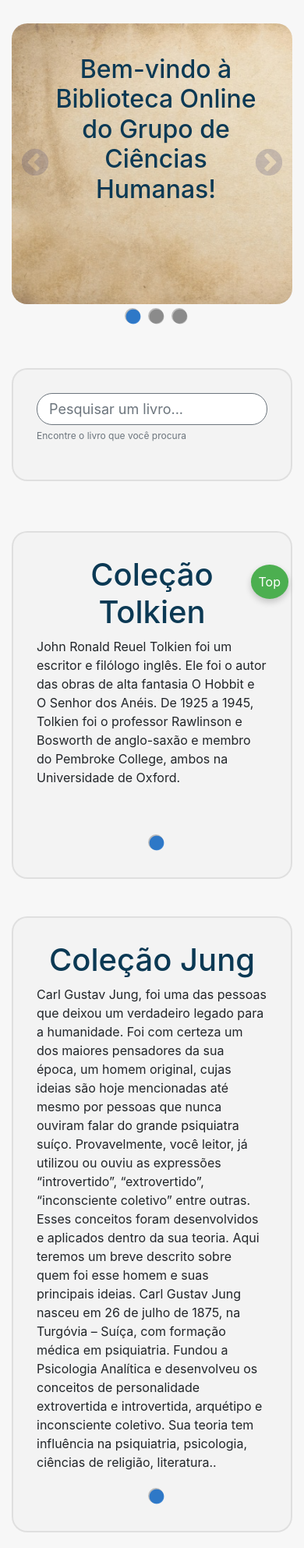
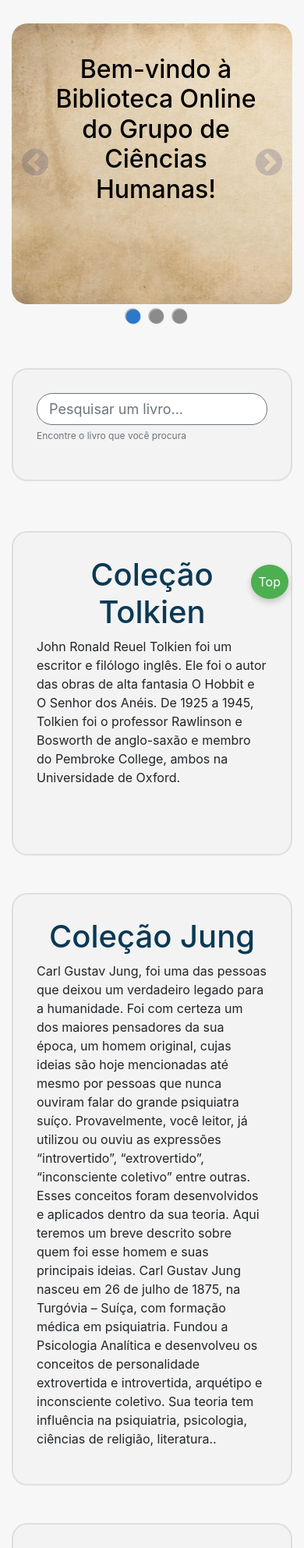
Before and after one commit to Faguiro/biblos-biblioteca_online_pydrive, a Flask app: template templates/index.html in a window 390 px wide. Shown: the part 56-2041 px from the top of the page at 78% size. Run offline with Flask 3, Linux system fonts and the light colour scheme; the template is opened without the code that fills it, so the values that code supplies are empty; parts of the project's set-up code (start-up, migrations or seed data) failed here and were passed over; some libraries are stand-ins or nearby versions.

Commit message:
Mobile Version V0.0.1

```diff
--- a/templates/base.html
+++ b/templates/base.html
@@ -174,14 +174,16 @@
                     breakpoint: 600,
                     settings: {
                         slidesToShow: 2,
-                        slidesToScroll: 2
+                        slidesToScroll: 2,
+                        dots: false
                     }
                 },
                 {
                     breakpoint: 480,
                     settings: {
                         slidesToShow: 1,
-                        slidesToScroll: 1
+                        slidesToScroll: 1,
+                        dots: false
                     }
                 }
             ]
--- a/templates/index.html
+++ b/templates/index.html
@@ -4,7 +4,7 @@
 
 <div class="wellcome slider">
     <div class="wellcome--slide" style="padding:30px">
-        <h2>Bem-vindo à Biblioteca Online do Grupo de Ciências Humanas!</h2>
+        <h2 style="color: black;">Bem-vindo à Biblioteca Online do Grupo de Ciências Humanas!</h2>
         <p class="hide_mobile">Aqui você encontrará uma vasta coleção de livros, artigos e documentos nas áreas de antropologia, sociologia,
             história, psicologia, entre outras.
             Nossa missão é democratizar o acesso à informação e promover a difusão do conhecimento em ciências humanas.
@@ -19,7 +19,7 @@
         </p>
     </div>
     <div style="padding:30px" class="wellcome--slide">
-        <h2>Exclusivo para membros do grupo de Ciências Humanas: Aproveite nossos documentos selecionados!</h2>
+        <h2 style="color: black;">Exclusivo para membros do grupo de Ciências Humanas: Aproveite nossos documentos selecionados!</h2>
         <p class="hide_mobile">Se você é um membro do nosso grupo de Ciências Humanas, você tem acesso exclusivo a uma ampla variedade de
             documentos selecionados cuidadosamente para aprimorar seus estudos. Esses documentos incluem livros,
             artigos, pesquisas e muito mais, que são atualizados regularmente para fornecer o melhor conteúdo possível.
@@ -30,7 +30,7 @@
         </p>
     </div>
     <div style="padding:30px" class="wellcome--slide">
-        <h2>Aproveite nossas seleções escolhidas especialmente para estudantes e pesquisadores!</h2>
+        <h2 style="color: black;">Aproveite nossas seleções escolhidas especialmente para estudantes e pesquisadores!</h2>
         <p class="hide_mobile">"Para ajudar na sua jornada acadêmica, nós selecionamos cuidadosamente uma variedade de documentos que podem
             ser úteis em seus estudos. Nossa equipe se esforçou para organizar esses materiais de forma clara e
             acessível, para que você possa facilmente encontrar o que precisa.
```
